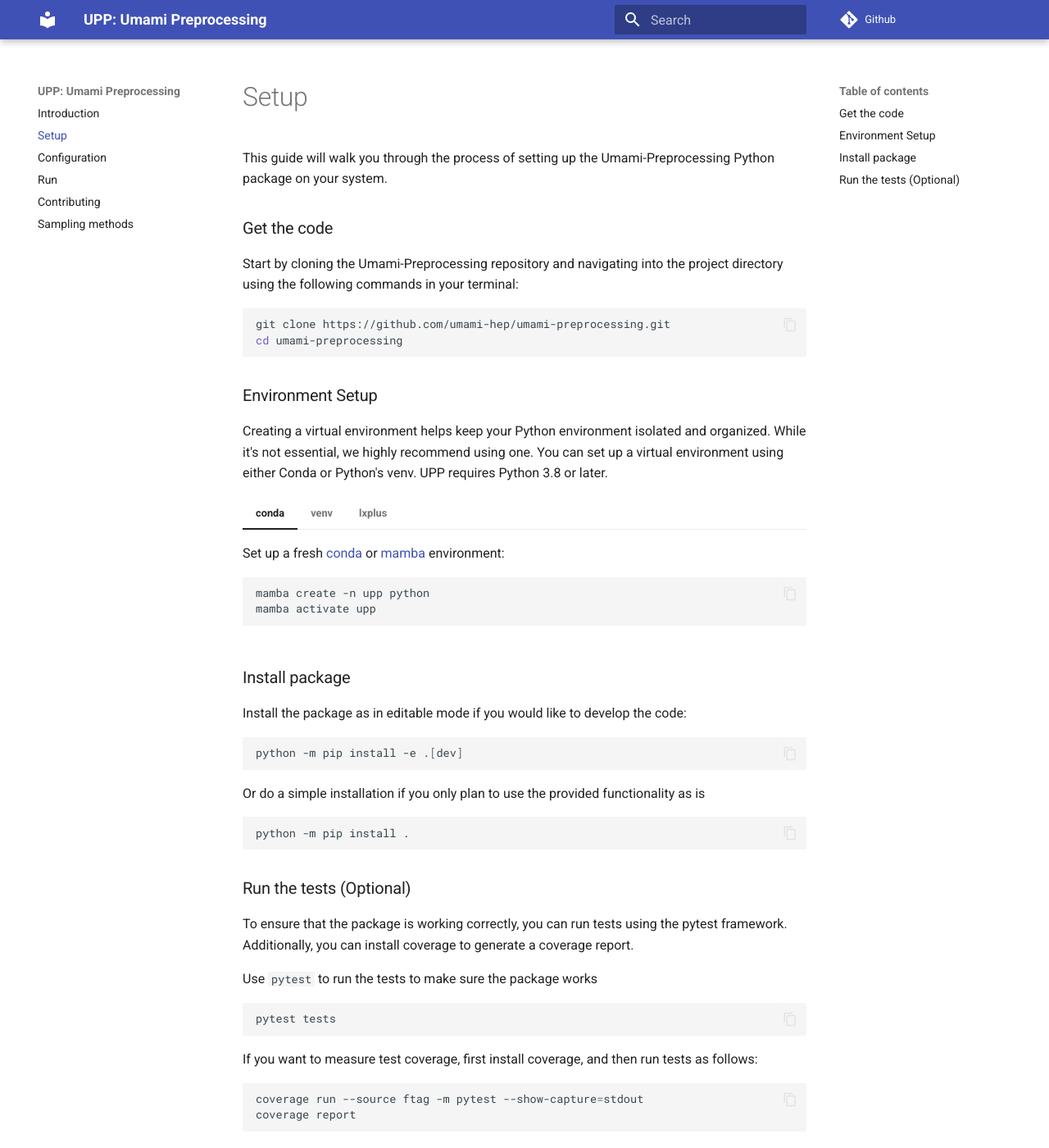
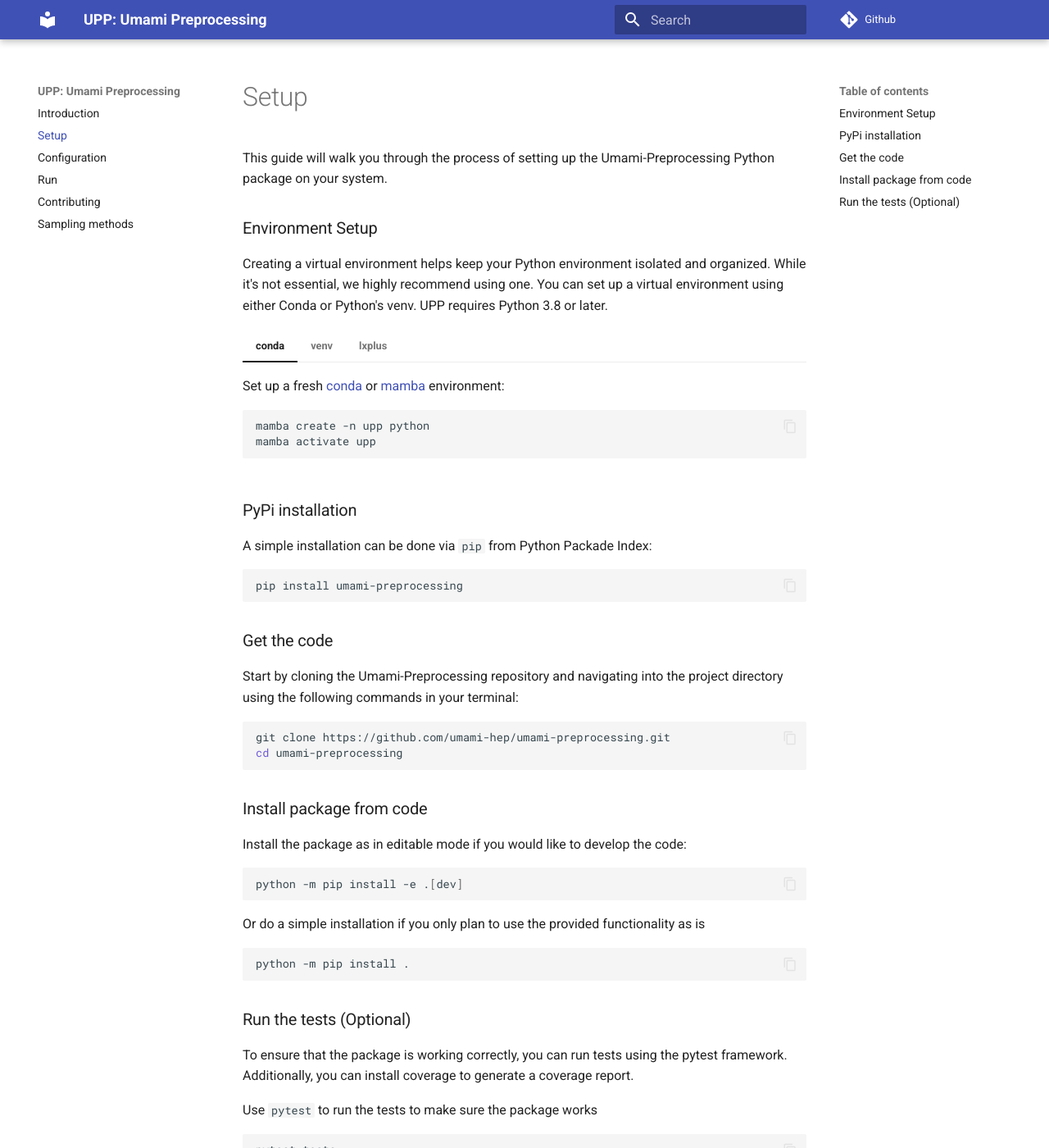
Before and after one commit to umami-hep/umami-preprocessing, an MkDocs documentation site: the page built from docs/setup.md, in a window 1280 px wide and 1400 px high. Shown: the whole window at 82% size. Built offline with MkDocs 1.6.1 and Material for MkDocs 9.7.7, drawn with Linux system fonts in a browser that asks for light colours; comment, search, counter and statistics services are not loaded.

Commit message:
Pypi installation

````diff
--- a/docs/setup.md
+++ b/docs/setup.md
@@ -1,13 +1,4 @@
 This guide will walk you through the process of setting up the Umami-Preprocessing Python package on your system.
-
-### Get the code
-
-Start by cloning the Umami-Preprocessing repository and navigating into the project directory using the following commands in your terminal:
-
-```bash
-git clone https://github.com/umami-hep/umami-preprocessing.git
-cd umami-preprocessing
-```
 
 ### Environment Setup
 
@@ -46,7 +37,25 @@
 
     !!!info "You can also [set up conda on lxplus](https://abpcomputing.web.cern.ch/guides/python_inst/)"
 
-### Install package
+
+### PyPi installation
+
+A simple installation can be done via `pip` from Python Packade Index:
+
+```bash
+pip install umami-preprocessing
+```
+
+### Get the code
+
+Start by cloning the Umami-Preprocessing repository and navigating into the project directory using the following commands in your terminal:
+
+```bash
+git clone https://github.com/umami-hep/umami-preprocessing.git
+cd umami-preprocessing
+```
+
+### Install package from code
 
 Install the package as in editable mode if you would like to develop the code:
 
````
